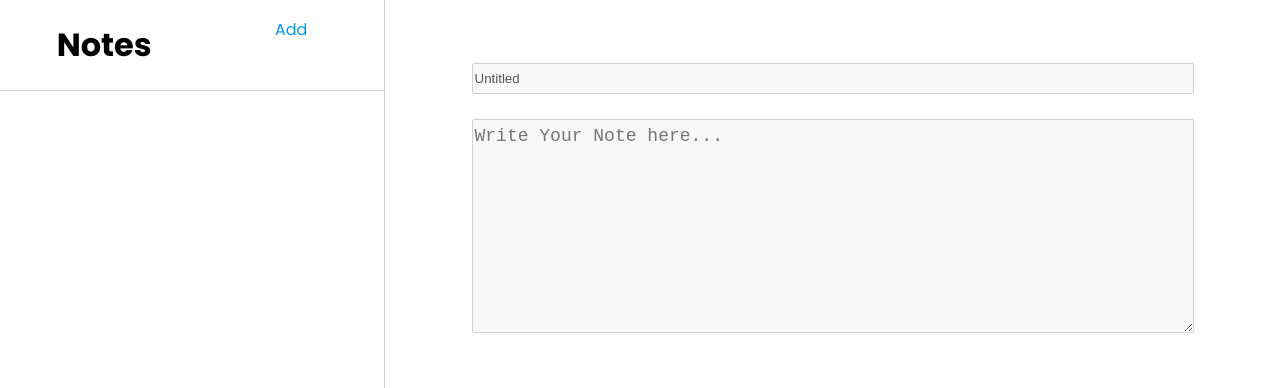
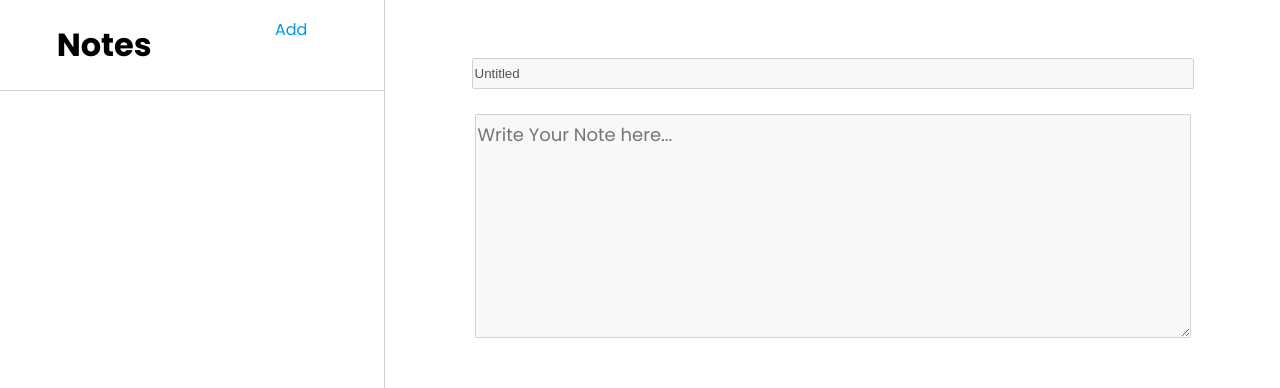
Before and after one commit to lucasaamorim/Simple-Notes-WebApp, a React (Create React App) app: page / in a window 1280 px wide. Shown: the top 388 px of the page. Built offline with nearby package versions, Linux system fonts and the light colour scheme.

Commit message:
Slight Change to the markdown preview's css

```diff
--- a/src/index.css
+++ b/src/index.css
@@ -133,7 +133,8 @@ p {
 }
 
 #note {
-  font-family: 'Poppins'Arial, sans-serif !important;
+  box-sizing: border-box;
+  font-family: 'Poppins', Arial, sans-serif !important;
   margin: 15px auto;
   padding: 6px 2px;
   width: 80%;
@@ -169,7 +170,7 @@ p {
 .markdown-preview {
   overflow-y: scroll;
   display: grid;
-  grid-template-rows: 20%, 80%;
+  grid-template-rows: 10vh 40vh;
   height: 50vh;
   background-color: rgba(128, 128, 128, 0.15)
 }
```
